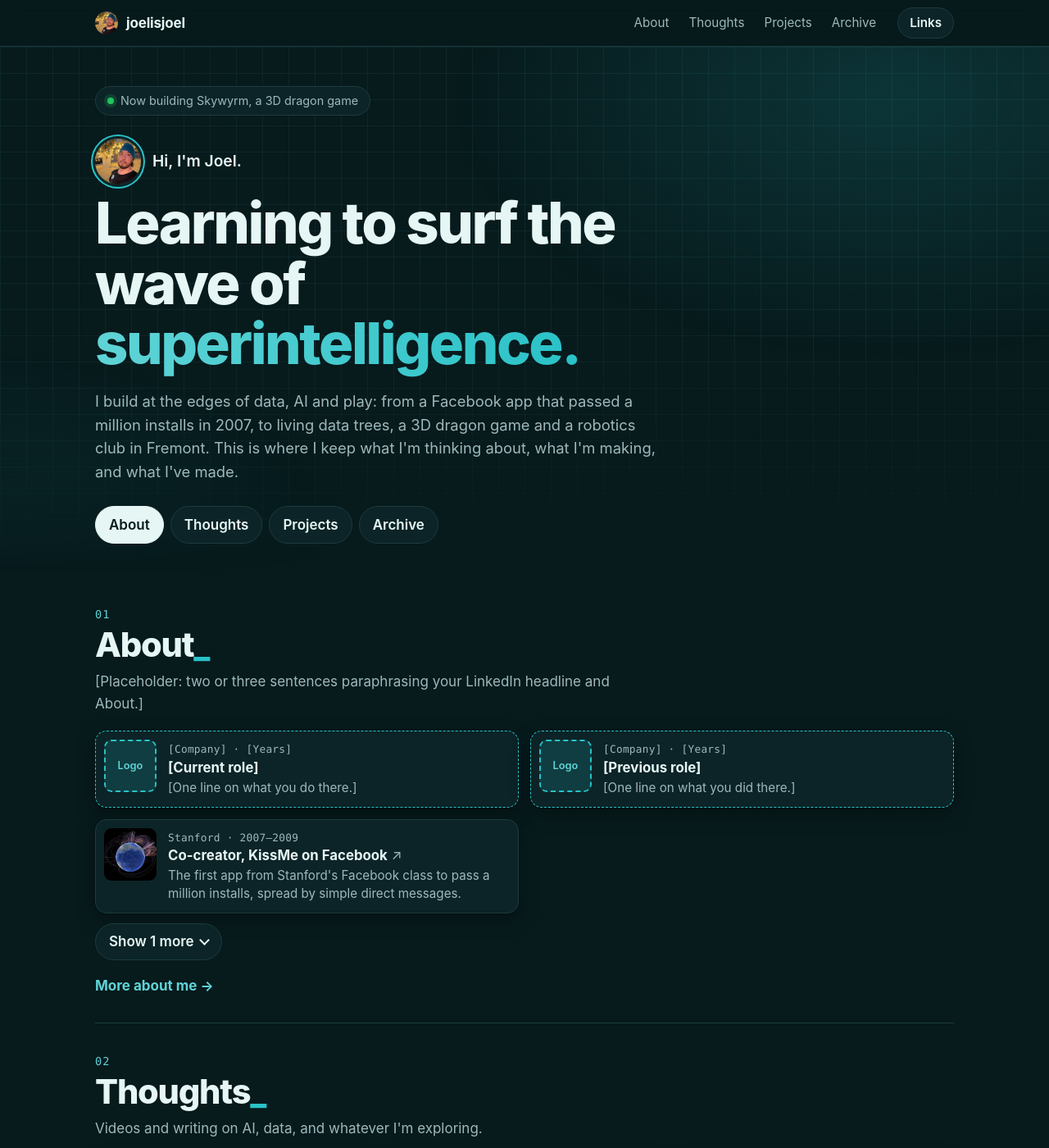
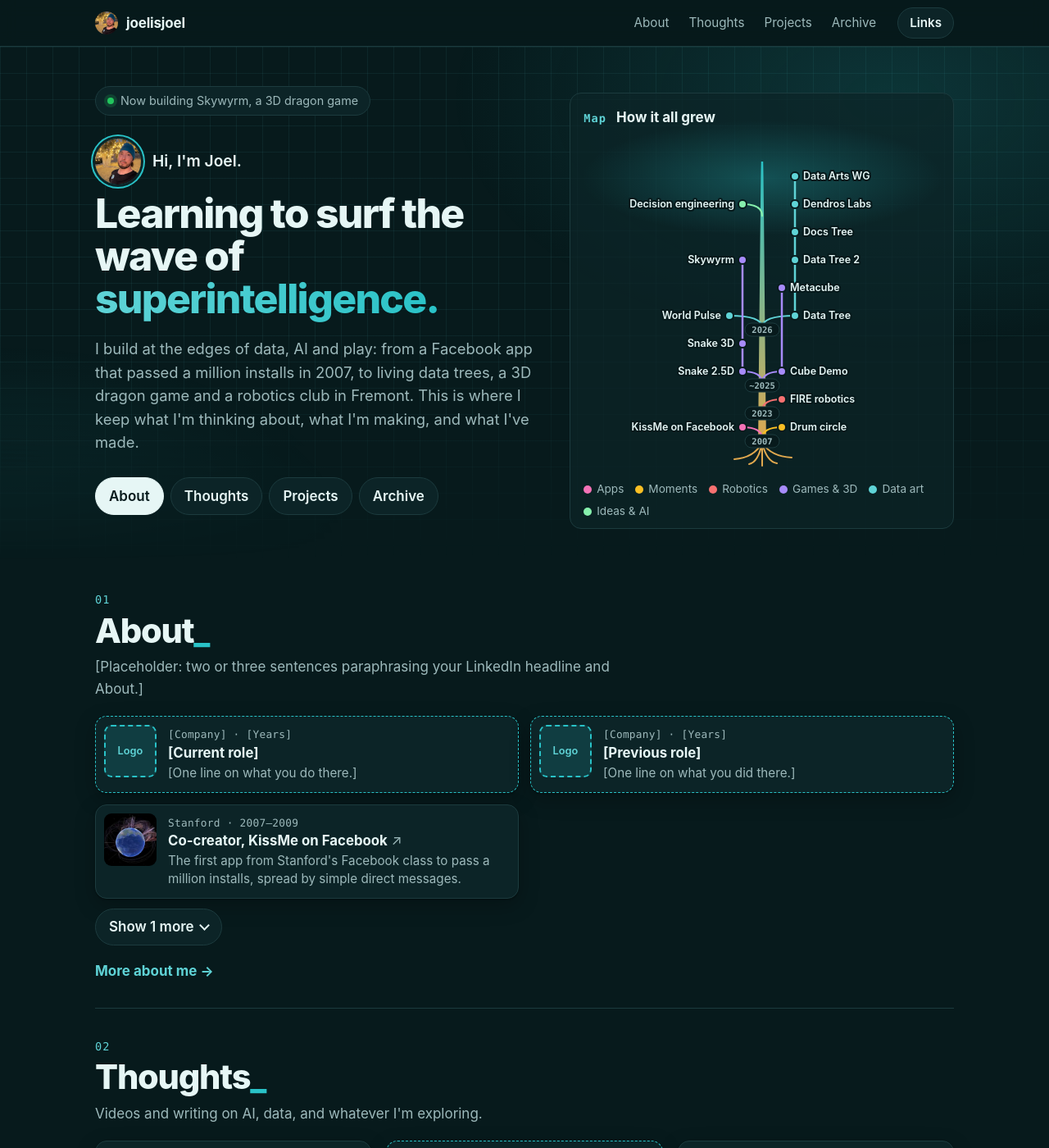
Before and after one commit to joelisjoel/joelisjoel.github.io, a Jekyll site: the page built from index.html, in a window 1280 px wide and 1400 px high. Shown: the whole window at 82% size. Built offline with Jekyll 4.4.1, drawn with Linux system fonts in a browser that asks for light colours.

Commit message:
Homepage: "How it all grew" tree
A 2D tree of everything on the site, drawn in the hero from
_data/home.yml: the trunk is time (2007 at the roots, now at the crown),
each item is a leaf coloured by thread, and an item with `parent` grows
out of that leaf (Cube → Metacube, Snake 2.5D → Snake 3D → Skywyrm,
Data Tree → … → Data Arts WG). Hovering a leaf lights its line back to
the trunk. New items with `when` + `thread` appear automatically.

- assets/tree.js lays it out to the container width (no libraries);
  the CSP now allows this site's own scripts and nothing else
- Hidden when scripts are off; the section lists still carry everything
- Toy dates are marked approx (shown as ~2025) until confirmed

Co-Authored-By: Claude Opus 5.5 <noreply@anthropic.com>
Claude-Session: https://claude.ai/code/session_019C3MjovY97mk1cbe7h5pxm

```diff
--- a/_data/home.yml
+++ b/_data/home.yml
@@ -17,6 +17,14 @@
 #   soon     true = adds a "Coming soon" badge
 #   todo     true = placeholder you still need to fill in (dashed outline;
 #            left out of llms.txt). Search this file for "todo: true".
+#
+# Tree fields (the "How it all grew" tree on the homepage; items without
+# `when` and `thread` are left off the tree)
+#   when     "YYYY" or "YYYY-MM", quoted
+#   thread   one of the thread ids below; sets the colour
+#   parent   id of the item this grew out of; it branches off that leaf
+#   short    shorter label for the tree (defaults to title)
+#   approx   true = the date is a guess; shown as ~YYYY
 
 hero:
   status: "Now building Skywyrm, a 3D dragon game"
@@ -31,6 +39,15 @@ hero:
     passed a million installs in 2007, to living data trees, a 3D dragon game
     and a robotics club in Fremont. This is where I keep what I'm thinking
     about, what I'm making, and what I've made.
+
+# Threads for the tree: each is a colour. Order doesn't matter.
+threads:
+  - { id: apps, label: Apps, color: "#F472B6" }
+  - { id: moments, label: Moments, color: "#FBBF24" }
+  - { id: robotics, label: Robotics, color: "#F87171" }
+  - { id: games, label: Games & 3D, color: "#A78BFA" }
+  - { id: data, label: Data art, color: "#5FD3D6" }
+  - { id: ideas, label: Ideas & AI, color: "#86EFAC" }
 
 sections:
   - id: about
@@ -57,6 +74,9 @@ sections:
         image_hint: Logo
         todo: true
       - id: kissme
+        when: "2007-10"
+        thread: apps
+        short: KissMe on Facebook
         title: Co-creator, KissMe on Facebook
         meta: Stanford · 2007–2009
         blurb: >-
@@ -82,6 +102,9 @@ sections:
     see_all: All thoughts
     items:
       - id: decision-engineering
+        when: "2026-09"
+        thread: ideas
+        short: Decision engineering
         title: Toward decision engineering
         meta: Video · Sep 2026
         blurb: >-
@@ -104,6 +127,9 @@ sections:
         icon: x
         url: https://x.com/joelisjoel
       - id: drum-circle
+        when: "2007-08"
+        thread: moments
+        short: Drum circle
         title: Drum circle
         meta: Video · Burning Man 2007
         blurb: A drum circle at Burning Man, 2007.
@@ -117,6 +143,9 @@ sections:
     see_all: All projects
     items:
       - id: fire
+        when: "2023-08"
+        thread: robotics
+        short: FIRE robotics
         title: Fremont Institute of Robotics Education
         meta: Robotics club · Fremont
         blurb: "[Placeholder: what FIRE is and your part in it.]"
@@ -124,12 +153,20 @@ sections:
         image_hint: Team photo or logo
         todo: true
       - id: skywyrm
+        when: "2026"   # approximate: please confirm
+        thread: games
+        parent: snake3
+        approx: true
         title: Skywyrm
         meta: Game · PC & phone
         blurb: A 3D dragon take on Slither. Fly, eat, grow, and don't touch their tails.
         image: /images/skywyrm.jpg
         url: https://skywyrm.io/
       - id: data-arts
+        when: "2026-11"
+        thread: data
+        parent: dendros
+        short: Data Arts WG
         title: Data Arts Working Group
         meta: Weekly · Fridays
         blurb: Where data meets art. A new issue every Friday.
@@ -137,6 +174,10 @@ sections:
         url: /data-arts/
         soon: true
       - id: dendros
+        when: "2026"   # approximate: please confirm
+        thread: data
+        parent: docstree
+        approx: true
         title: Dendros Labs
         meta: Data explorations
         blurb: Living data trees, grown from real datasets and git histories.
@@ -151,48 +192,76 @@ sections:
     see_all: The full archive
     items:
       - id: metacube
+        when: "2026"   # approximate: please confirm
+        thread: games
+        parent: cube
+        approx: true
         title: Metacube
         meta: 3D · three.js
         blurb: "A floating cube with a tiny world on each face: chess, a Mandelbrot landscape, a clock, an Escher room and more."
         image: /images/home/metacube.jpg
         url: /metacube/
       - id: snake3
+        when: "2025"   # approximate: please confirm
+        thread: games
+        parent: snake
+        approx: true
         title: Snake 3D
         meta: Game · keyboard
         blurb: "Snake in a box, seen four ways at once: top, west, north and through the snake's own eyes."
         image: /images/home/snake3.jpg
         url: /snake3/
       - id: world-pulse
+        when: "2026"   # approximate: please confirm
+        thread: data
+        approx: true
         title: World Pulse
         meta: 3D globe
         blurb: A spinning Earth with news events pinned where they happened.
         image: /images/home/worldview.jpg
         url: /worldview/
       - id: snake
+        when: "2025"   # approximate: please confirm
+        thread: games
+        approx: true
         title: Snake 2.5D
         meta: Game · keyboard
         blurb: Classic snake from above, plus a snake's-eye view underneath.
         image: /images/home/snake.jpg
         url: /snake/
       - id: datatree
+        when: "2026"   # approximate: please confirm
+        thread: data
+        approx: true
         title: Data Tree
         meta: Dendros Labs
         blurb: "Tree zero: the living data tree."
         image: /images/home/datatree.jpg
         url: https://dendroslabs.com/datatree/
       - id: datatree2
+        when: "2026"   # approximate: please confirm
+        thread: data
+        parent: datatree
+        approx: true
         title: Data Tree 2
         meta: Dendros Labs
         blurb: A data tree that grows in stages, replayed.
         image: /images/home/datatree2.jpg
         url: https://dendroslabs.com/datatree2/
       - id: docstree
+        when: "2026"   # approximate: please confirm
+        thread: data
+        parent: datatree2
+        approx: true
         title: Docs Tree
         meta: Dendros Labs
         blurb: The Dendros Labs site itself, grown from its git history.
         image: /images/home/docstree.jpg
         url: https://dendroslabs.com/datatree2/dendros/
       - id: cube
+        when: "2025"   # approximate: please confirm
+        thread: games
+        approx: true
         title: Cube Demo
         meta: 3D · three.js
         blurb: "Where it all started: one shiny emerald cube, rotating."
--- a/_includes/hero.html
+++ b/_includes/hero.html
@@ -1,6 +1,7 @@
 {%- assign h = site.data.home.hero -%}
 <section class="hero">
-  <div class="wrap">
+  <div class="wrap hero-grid">
+    <div class="hero-text">
     {%- if h.status %}
     <a class="status" href="{{ h.status_url }}"><span class="dot" aria-hidden="true"></span>{{ h.status }}</a>
     {%- endif %}
@@ -12,5 +13,7 @@
       <li><a href="#{{ s.id }}">{{ s.title }}</a></li>
       {%- endfor %}
     </ul>
+    </div>
+    {% include tree.html %}
   </div>
 </section>
--- /dev/null
+++ b/_includes/tree.html
@@ -0,0 +1,33 @@
+{%- comment -%}
+  "How it all grew": every item with `when` + `thread` in _data/home.yml,
+  drawn as a tree by /assets/tree.js (trunk = time, newest at the top;
+  an item with `parent` branches off that item). Hidden if scripts are off.
+{%- endcomment -%}
+<nav class="tree" aria-labelledby="tree-h">
+  <p class="tree-h" id="tree-h"><span class="kicker">Map</span> How it all grew</p>
+  <div class="tree-canvas" id="tree-canvas"></div>
+  <ul class="tree-legend">
+    {%- for t in site.data.home.threads %}
+    <li><span class="swatch" data-color="{{ t.color }}"></span>{{ t.label }}</li>
+    {%- endfor %}
+  </ul>
+  <script type="application/json" id="tree-data">
+    {
+      "threads": {{ site.data.home.threads | jsonify }},
+      "items": [
+      {%- assign first = true -%}
+      {%- for s in site.data.home.sections -%}
+      {%- for it in s.items -%}
+      {%- if it.when and it.thread -%}
+      {%- unless first %},{% endunless -%}
+      {%- assign first = false -%}
+      {%- if it.url -%}{%- assign u = it.url -%}{%- else -%}{%- capture u -%}{{ s.page }}#{{ it.id }}{%- endcapture -%}{%- endif %}
+        {"id": {{ it.id | jsonify }}, "label": {{ it.short | default: it.title | jsonify }}, "title": {{ it.title | jsonify }}, "when": {{ it.when | append: "" | jsonify }}, "approx": {{ it.approx | default: false | jsonify }}, "thread": {{ it.thread | jsonify }}, "parent": {{ it.parent | jsonify }}, "url": {{ u | jsonify }}, "section": {{ s.title | jsonify }}}
+      {%- endif -%}
+      {%- endfor -%}
+      {%- endfor %}
+      ]
+    }
+  </script>
+  <script src="/assets/tree.js" defer></script>
+</nav>
--- a/_layouts/default.html
+++ b/_layouts/default.html
@@ -4,8 +4,8 @@
 <head>
   <meta charset="utf-8">
   <meta name="viewport" content="width=device-width, initial-scale=1">
-  <!-- Static site: no scripts run, nothing loads from other sites. -->
-  <meta http-equiv="Content-Security-Policy" content="default-src 'self'; img-src 'self' data:; style-src 'self'; script-src 'none'; base-uri 'none'; form-action 'none'">
+  <!-- Only this site's own files load: no third-party scripts, styles or images. -->
+  <meta http-equiv="Content-Security-Policy" content="default-src 'self'; img-src 'self' data:; style-src 'self'; script-src 'self'; connect-src 'none'; base-uri 'none'; form-action 'none'">
   {%- if page.title %}
   <title>{{ page.title }} · {{ site.title }}</title>
   {%- else %}
--- a/assets/site.css
+++ b/assets/site.css
@@ -218,6 +218,7 @@ summary:focus-visible {
 
 .hero h1 {
   max-width: 15ch;
+  overflow-wrap: normal;
   margin: 0;
   font-size: clamp(2.3rem, 8.4vw, 4.4rem);
   font-weight: 800;
@@ -642,3 +643,94 @@ main > pre { overflow-x: auto; }
 .issue-links { margin: 12px 0 0; color: var(--muted); font-size: 0.9rem; }
 
 .issue-links a { color: var(--accent); text-decoration: none; }
+
+/* ---------- "How it all grew" tree (drawn by assets/tree.js) ---------- */
+
+.tree:not(.ready) { display: none; }   /* nothing to show without scripts */
+
+.tree {
+  margin-top: 32px;
+  padding: 16px 12px 10px;
+  border: 1px solid var(--line);
+  border-radius: var(--radius);
+  background: color-mix(in srgb, var(--surface) 70%, transparent);
+}
+
+.tree-h {
+  margin: 0 4px 6px;
+  font-weight: 700;
+}
+
+.tree-h .kicker { display: inline; margin-right: 8px; }
+
+.tree-canvas { width: 100%; }
+
+.tree-svg { display: block; overflow: visible; }
+
+.tree-svg .ring { fill: var(--bg); stroke: var(--line); }
+
+.tree-svg .ring-text {
+  fill: var(--muted);
+  font: 600 10.5px var(--mono);
+}
+
+.tree-svg .leaf { cursor: pointer; }
+
+.tree-svg .leaf .hit { fill: transparent; }
+
+.tree-svg .dot { stroke: var(--bg); stroke-width: 2; }
+
+.tree-svg .leaf-text {
+  fill: var(--ink);
+  font: 600 12.5px var(--font);
+  paint-order: stroke;
+  stroke: var(--bg);
+  stroke-width: 4px;
+  stroke-linejoin: round;
+}
+
+.tree-svg .leaf:hover .leaf-text,
+.tree-svg .leaf:focus .leaf-text { fill: var(--accent); text-decoration: underline; }
+
+.tree-svg .leaf:focus { outline: none; }
+
+.tree-svg .leaf:focus-visible .dot { stroke: var(--ink); }
+
+.tree-svg .branch,
+.tree-svg .leaf { transition: opacity 0.15s; }
+
+.tree-svg.focus .branch:not(.lit),
+.tree-svg.focus .leaf:not(.lit) { opacity: 0.25; }
+
+.tree-legend {
+  display: flex;
+  flex-wrap: wrap;
+  gap: 6px 14px;
+  margin: 4px 4px 0;
+  padding: 0;
+  list-style: none;
+  color: var(--muted);
+  font-size: 0.85rem;
+}
+
+.tree-legend li { display: flex; align-items: center; gap: 6px; }
+
+.swatch { width: 10px; height: 10px; border-radius: 50%; }
+
+/* Wide screens: text left, tree right */
+@media (min-width: 960px) {
+  .hero-grid {
+    display: grid;
+    grid-template-columns: minmax(0, 1.15fr) minmax(0, 1fr);
+    gap: 40px;
+    align-items: start;
+  }
+
+  .hero-grid .tree { margin-top: 8px; }
+
+  .hero-grid h1 { font-size: clamp(2.4rem, 3.9vw, 3.6rem); }
+}
+
+@media (prefers-reduced-motion: reduce) {
+  .tree-svg .branch, .tree-svg .leaf { transition: none; }
+}
--- /dev/null
+++ b/assets/tree.js
@@ -0,0 +1,202 @@
+// "How it all grew": draws the homepage tree from the JSON in
+// _includes/tree.html (which comes from _data/home.yml).
+//
+// Time runs up the trunk: oldest at the roots, newest at the crown. Each
+// item is a leaf. A leaf with a `parent` grows out of that leaf (the first
+// child continues the parent's branch, later ones fork); a leaf without one
+// branches off the trunk. Branches alternate right and left and reuse space
+// once they stop growing, so the tree stays compact on a phone.
+(() => {
+  const nav = document.querySelector('.tree');
+  const canvas = document.getElementById('tree-canvas');
+  const dataEl = document.getElementById('tree-data');
+  if (!nav || !canvas || !dataEl) return;
+
+  let data;
+  try { data = JSON.parse(dataEl.textContent); } catch (e) { return; }
+  if (!data.items || !data.items.length) return;
+
+  const NS = 'http://www.w3.org/2000/svg';
+  const color = Object.fromEntries(data.threads.map((t) => [t.id, t.color]));
+  const used = new Set(data.items.map((it) => it.thread));
+
+  // Legend: only threads that appear on the tree
+  nav.querySelectorAll('.tree-legend li').forEach((li) => {
+    const sw = li.querySelector('.swatch');
+    const t = data.threads.find((x) => x.color === sw.dataset.color);
+    if (!t || !used.has(t.id)) li.remove();
+    else sw.style.background = t.color;
+  });
+
+  // ---------- layout (independent of width) ----------
+  const items = data.items.map((it, i) => ({ ...it, i, when: String(it.when) }));
+  const byId = Object.fromEntries(items.map((it) => [it.id, it]));
+  const depthOf = (it) => {
+    let d = 0; const seen = new Set([it.id]);
+    for (let p = byId[it.parent]; p && !seen.has(p.id); p = byId[p.parent]) { seen.add(p.id); d++; }
+    return d;
+  };
+  items.forEach((it) => { it.depth = depthOf(it); it.year = it.when.slice(0, 4); });
+  items.sort((a, b) => a.when.localeCompare(b.when) || a.depth - b.depth || a.i - b.i);
+  items.forEach((it, k) => { it.order = k; });
+
+  // Parent links must point back in time; ignore any that don't
+  const kids = {};
+  items.forEach((it) => {
+    const p = byId[it.parent];
+    if (p && p.order < it.order) (kids[p.id] = kids[p.id] || []).push(it);
+    else it.parent = null;
+  });
+  items.forEach((it) => { it.continues = !!(it.parent && kids[it.parent][0] === it); });
+
+  // Branches: a branch starts at an item that doesn't continue its parent's
+  // branch and runs through first children. New branches alternate sides;
+  // each takes the innermost free lane on its side.
+  const lanes = [];  // { side, level, end }
+  let nextSide = 1;  // 1 = right, -1 = left
+  items.forEach((it) => {
+    if (it.continues) { it.lane = byId[it.parent].lane; return; }
+    let last = it;
+    while (kids[last.id]) last = kids[last.id][0];
+    const side = nextSide; nextSide = -nextSide;
+    const mine = lanes.filter((l) => l.side === side);
+    let lane = mine.filter((l) => l.end < it.order).sort((a, b) => a.level - b.level)[0];
+    if (!lane) { lane = { side, level: mine.length }; lanes.push(lane); }
+    lane.end = last.order;
+    it.lane = lane;
+  });
+  items.forEach((it) => { it.side = it.lane.side; it.level = it.lane.level; });
+
+  // Rows: left and right leaves may share a row; same side may not.
+  // A child sits above its parent; a new year starts a new row.
+  const lastRow = { '1': -1, '-1': -1 };
+  let prev = null;
+  items.forEach((it) => {
+    let r = Math.max(lastRow[it.side] + 1, prev ? prev.row : 0);
+    if (prev && prev.year !== it.year) r = Math.max(r, prev.row + 1);
+    if (it.parent) r = Math.max(r, byId[it.parent].row + 1);
+    it.row = r;
+    lastRow[it.side] = r;
+    prev = it;
+  });
+  const rows = Math.max(...items.map((it) => it.row)) + 1;
+
+  // ---------- drawing ----------
+  const el = (name, attrs, parent) => {
+    const n = document.createElementNS(NS, name);
+    for (const [k, v] of Object.entries(attrs || {})) n.setAttribute(k, v);
+    if (parent) parent.appendChild(n);
+    return n;
+  };
+
+  function draw() {
+    const W = Math.max(300, Math.round(canvas.clientWidth));
+    const rowH = 34, top = 36, bottom = 44;
+    const H = top + rows * rowH + bottom;
+    const cx = Math.round(W / 2);
+    const y = (row) => top + (rows - 1 - row) * rowH + rowH / 2;
+    const x = (it) => cx + it.side * (24 + it.level * 16);
+    const yTop = y(rows - 1) - 18, yBot = H - bottom + 6;
+
+    const svg = el('svg', { viewBox: `0 0 ${W} ${H}`, width: W, height: H, class: 'tree-svg' });
+    const defs = el('defs', {}, svg);
+    const g = el('linearGradient', { id: 'trunk-grad', x1: 0, y1: 1, x2: 0, y2: 0 }, defs);
+    el('stop', { offset: 0, 'stop-color': '#E0A84E' }, g);
+    el('stop', { offset: 1, 'stop-color': '#29C2C7' }, g);
+    const glow = el('radialGradient', { id: 'crown-glow' }, defs);
+    el('stop', { offset: 0, 'stop-color': '#29C2C7', 'stop-opacity': 0.28 }, glow);
+    el('stop', { offset: 1, 'stop-color': '#29C2C7', 'stop-opacity': 0 }, glow);
+
+    el('ellipse', { cx, cy: yTop + 20, rx: Math.min(W / 2, 220), ry: 70, fill: 'url(#crown-glow)' }, svg);
+
+    // Roots
+    const roots = el('g', { class: 'roots', stroke: '#E0A84E', fill: 'none', 'stroke-linecap': 'round' }, svg);
+    [[-34, 16], [-16, 22], [0, 24], [18, 21], [36, 14]].forEach(([dx, dy]) => {
+      el('path', { d: `M ${cx} ${yBot - 4} Q ${cx + dx * 0.3} ${yBot + dy * 0.9} ${cx + dx} ${yBot + dy}`, 'stroke-width': 2 }, roots);
+    });
+
+    // Trunk: tapered, gold at the roots to teal at the crown
+    el('path', {
+      d: `M ${cx - 5} ${yBot} C ${cx - 3} ${(yBot + yTop) / 2} ${cx - 2} ${yTop + 30} ${cx - 1.2} ${yTop} L ${cx + 1.2} ${yTop} C ${cx + 2} ${yTop + 30} ${cx + 3} ${(yBot + yTop) / 2} ${cx + 5} ${yBot} Z`,
+      fill: 'url(#trunk-grad)',
+    }, svg);
+
+    // Branches: one segment into each leaf
+    const branches = el('g', { fill: 'none', 'stroke-linecap': 'round' }, svg);
+    items.forEach((it) => {
+      const lx = x(it), ly = y(it.row);
+      let d;
+      if (it.continues) {
+        const p = byId[it.parent];
+        d = `M ${x(p)} ${y(p.row)} L ${lx} ${ly}`;
+      } else if (it.parent) {
+        const p = byId[it.parent], px = x(p), py = y(p.row);
+        d = `M ${px} ${py} C ${px} ${(py + ly) / 2} ${lx} ${py - (py - ly) * 0.3} ${lx} ${ly}`;
+      } else {
+        const oy = ly + rowH * 0.42;
+        d = `M ${cx} ${oy} Q ${cx} ${ly} ${lx} ${ly}`;
+      }
+      el('path', { d, stroke: color[it.thread] || '#888', 'stroke-width': it.continues ? 2.5 : 2.2, 'data-id': it.id, class: 'branch' }, branches);
+    });
+
+    // Year rings on the trunk, where a new year starts
+    const rings = el('g', { class: 'rings' }, svg);
+    let seenYear = null;
+    items.forEach((it) => {
+      if (it.year === seenYear) return;
+      seenYear = it.year;
+      const approx = items.some((o) => o.year === it.year && o.approx) && !items.some((o) => o.year === it.year && !o.approx);
+      const ry = y(it.row) + rowH / 2;
+      const label = (approx ? '~' : '') + it.year;
+      el('rect', { x: cx - 21, y: ry - 8, width: 42, height: 16, rx: 8, class: 'ring' }, rings);
+      const t = el('text', { x: cx, y: ry + 3.5, 'text-anchor': 'middle', class: 'ring-text' }, rings);
+      t.textContent = label;
+    });
+
+    // Leaves
+    const leaves = el('g', {}, svg);
+    items.forEach((it) => {
+      const lx = x(it), ly = y(it.row);
+      const a = el('a', { href: it.url, class: 'leaf', 'data-id': it.id }, leaves);
+      const tip = el('title', {}, a);
+      tip.textContent = `${it.title} · ${it.approx ? '~' : ''}${it.when.length > 4 ? it.when : it.year} · ${it.section}`;
+      el('circle', { cx: lx, cy: ly, r: 11, class: 'hit' }, a);
+      el('circle', { cx: lx, cy: ly, r: 5, fill: color[it.thread] || '#888', class: 'dot' }, a);
+      const tx = lx + it.side * 10;
+      const t = el('text', { x: tx, y: ly + 4, 'text-anchor': it.side > 0 ? 'start' : 'end', class: 'leaf-text' }, a);
+      t.textContent = it.label;
+      t.dataset.full = it.label;
+    });
+
+    canvas.replaceChildren(svg);
+
+    // Shorten labels that don't fit their side
+    svg.querySelectorAll('.leaf-text').forEach((t) => {
+      const room = t.getAttribute('text-anchor') === 'start' ? W - Number(t.getAttribute('x')) - 4 : Number(t.getAttribute('x')) - 4;
+      let s = t.dataset.full;
+      while (t.getComputedTextLength() > room && s.length > 4) { s = s.slice(0, -2); t.textContent = s.trimEnd() + '…'; }
+    });
+
+    // Hover or focus a leaf: light up its line back to the trunk
+    const lineage = (id) => { const ids = new Set(); for (let p = byId[id]; p; p = byId[p.parent]) ids.add(p.id); return ids; };
+    svg.querySelectorAll('.leaf').forEach((a) => {
+      const on = () => {
+        const ids = lineage(a.dataset.id);
+        svg.classList.add('focus');
+        svg.querySelectorAll('[data-id]').forEach((n) => n.classList.toggle('lit', ids.has(n.dataset.id)));
+      };
+      const off = () => { svg.classList.remove('focus'); svg.querySelectorAll('.lit').forEach((n) => n.classList.remove('lit')); };
+      a.addEventListener('pointerenter', on); a.addEventListener('focus', on);
+      a.addEventListener('pointerleave', off); a.addEventListener('blur', off);
+    });
+  }
+
+  nav.classList.add('ready');
+  draw();
+  let lastW = canvas.clientWidth, timer;
+  new ResizeObserver(() => {
+    if (Math.abs(canvas.clientWidth - lastW) < 2) return;
+    lastW = canvas.clientWidth;
+    clearTimeout(timer); timer = setTimeout(draw, 80);
+  }).observe(canvas);
+})();
```
Also changed, not shown: CLAUDE.md (+5 -3 lines).
